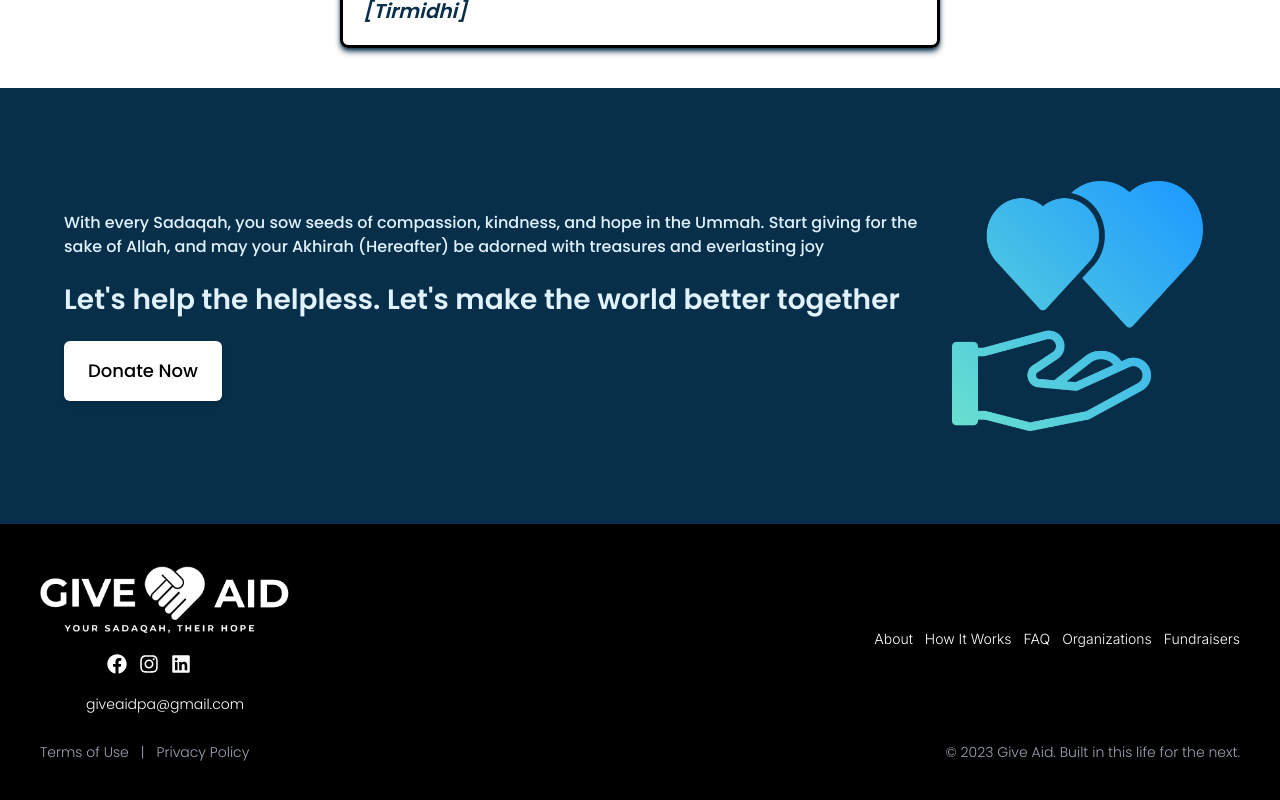
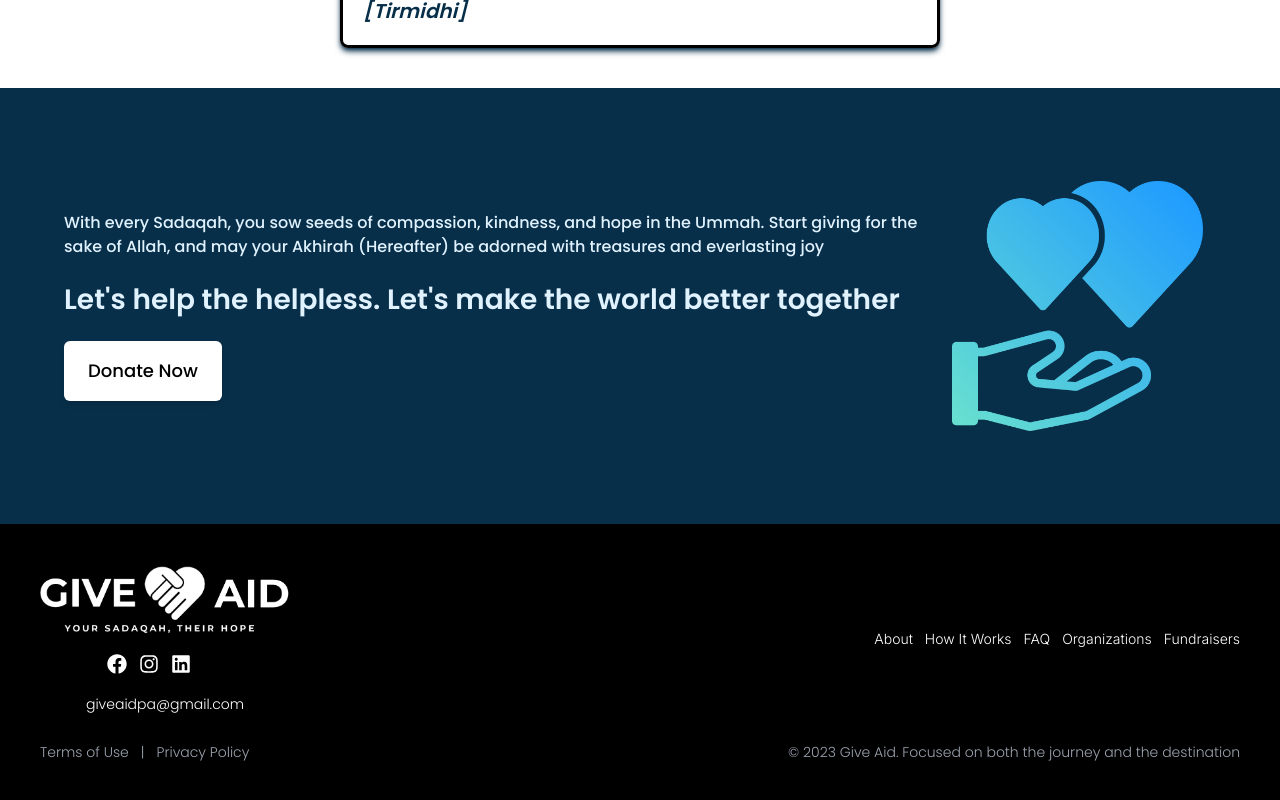
Before and after one commit to Give-Aid/GiveAid-FE, a Next.js app: page / in a window 1280 px wide. Shown: the part 4407-5207 px from the top of the page. Built offline with nearby package versions, Linux system fonts and the light colour scheme; some icons are missing.

Commit message:
Update footer.tsx

```diff
--- a/src/modules/layout/footer.tsx
+++ b/src/modules/layout/footer.tsx
@@ -77,7 +77,7 @@ const Footer = (props: Props) => {
                 Privacy Policy
               </Link>
             </div>
-            <div>© 2023 Give Aid. Built in this life for the next.</div>
+            <div>© 2023 Give Aid. Focused on both the journey and the destination</div>
           </div>
         </div>
       </footer>
```
